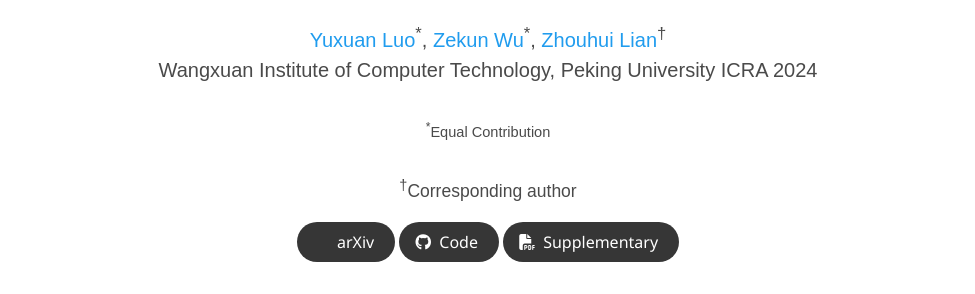
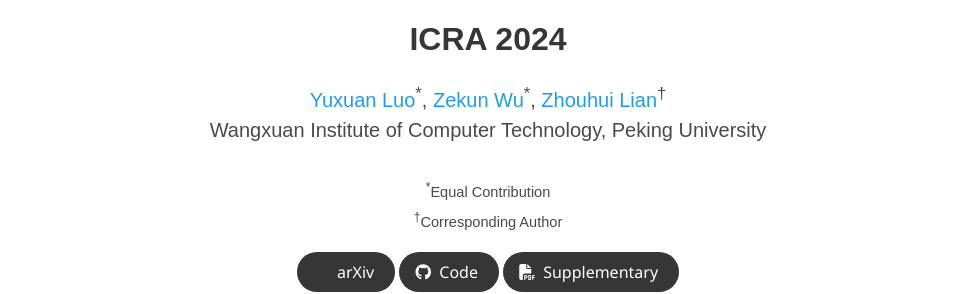
Before and after one commit to luoprojectpage/callirewrite, a plain HTML site: page index.html in a window 1280 px wide. Shown: the part 201-495 px from the top of the page, without its empty margins (152-1127 px from the left). Drawn offline with nearby package versions, Linux system fonts and the light colour scheme; some icons are missing; a web font is replaced by a local one.

Commit message:
Update index.html

```diff
--- a/index.html
+++ b/index.html
@@ -35,6 +35,7 @@
 
             <h1 class="title is-1 publication-title">CalliRewrite:</h1>
             <h2 class="title is-3 publication-title">Recovering Handwriting Behaviors from Calligraphy Images without Supervision</h2>
+            <h2 class="title is-3 publication-title">ICRA 2024</h2>
 
             <div class="is-size-5 publication-authors">
                 <span class="author-block">
@@ -48,17 +49,12 @@
 
             <div class="is-size-5 publication-authors">
               <span class="author-block">Wangxuan Institute of Computer Technology, Peking University</span>
-              <span class="author-block">ICRA 2024</span>
             </div>
 
             <div class="is-size-5 publication-authors">
               <span class="eql-cntrb"><small><br><sup>*</sup>Equal Contribution</small></span>
+              <span class="eql-cntrb"><small><br><sup>†</sup>Corresponding Author</small></span>
             </div>
-
-            <div class="is-size-5 publication-authors">
-              <span class="corr-auth"><small><br><sup>†</sup>Corresponding author</small></span>
-            </div>
-
 
             <div class="column has-text-centered">
               <div class="publication-links">
```
